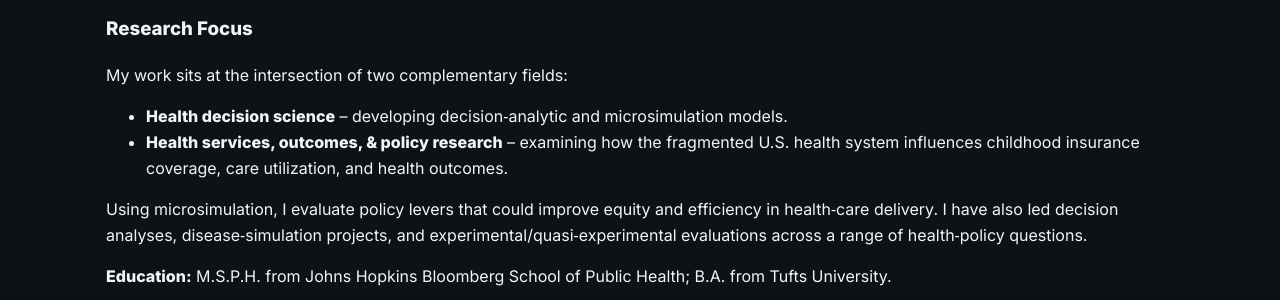
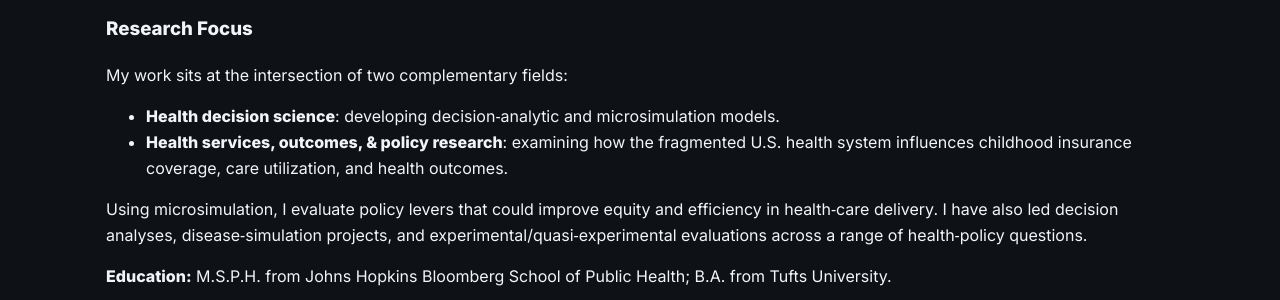
Before and after one commit to yshen11/yeshen-site, a Jekyll site: the page built from index.md, in a window 1280 px wide and 1294 px high. Shown: the part 445-745 px from the top of the window. Built offline with Jekyll 4.4.1, drawn with Linux system fonts in a browser that asks for light colours.

```diff
--- a/index.md
+++ b/index.md
@@ -24,8 +24,8 @@ title: Home
 
 My work sits at the intersection of two complementary fields:
 
-- **Health decision science** – developing decision‑analytic and microsimulation models.
-- **Health services, outcomes, & policy research** – examining how the fragmented U.S. health system influences childhood insurance coverage, care utilization, and health outcomes.
+- **Health decision science**: developing decision‑analytic and microsimulation models.
+- **Health services, outcomes, & policy research**: examining how the fragmented U.S. health system influences childhood insurance coverage, care utilization, and health outcomes.
 
 Using microsimulation, I evaluate policy levers that could improve equity and efficiency in health‑care delivery. I have also led decision analyses, disease‑simulation projects, and experimental/quasi‑experimental evaluations across a range of health‑policy questions.
 
```
